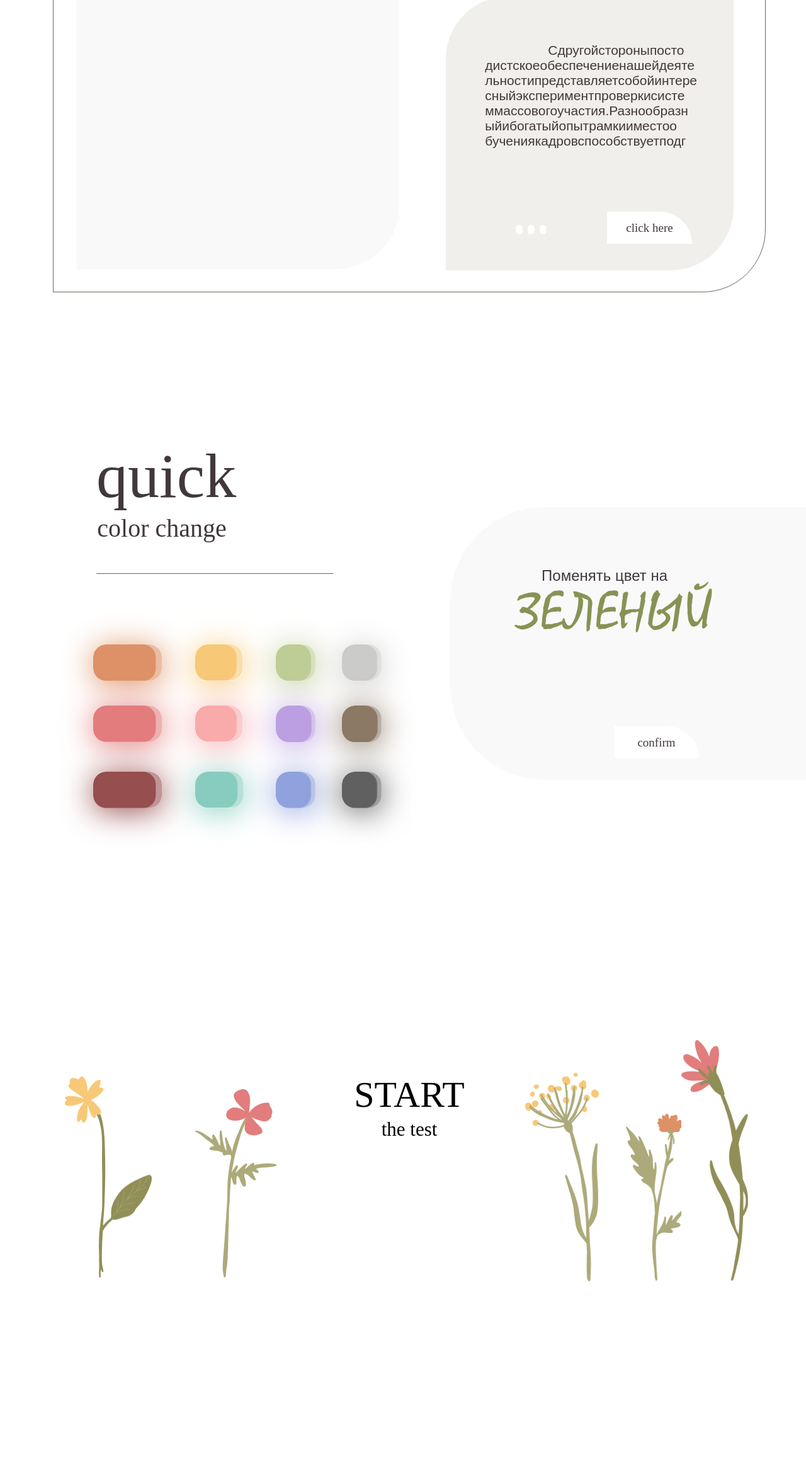
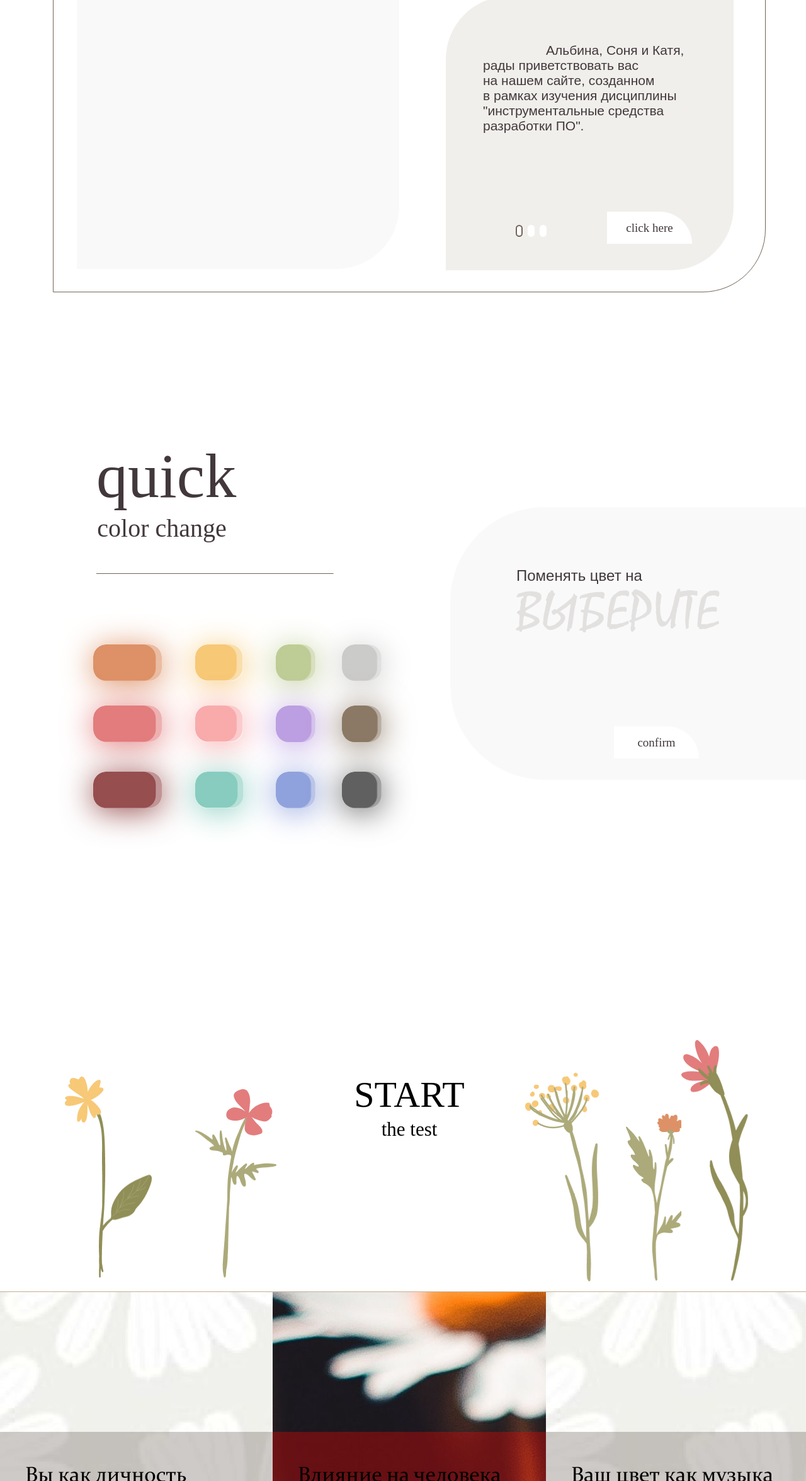
Before and after one commit to MothMol/ColorSpace, a plain HTML site: page index.html in a window 1280 px wide. Shown: the part 449-2800 px from the top of the page at 63% size. Drawn offline with Linux system fonts and the light colour scheme; a web font is replaced by a local one.

Commit message:
Buttons now work

```diff
--- a/index.html
+++ b/index.html
@@ -51,21 +51,21 @@
             <!--Правый блок-->
             <div class="aboutText"></div>
             <span class="welcome-text" style="top: 74px; right: 77px;">Здравствуйте,</span>
-            <span class="welcome-text2" style="top: 195px; right: 108px;">
-                Сдругойстороныпосто<br>
-                дистскоеобеспечениенашейдеяте<br>
-                льностипредставляетсобойинтере<br>
-                сныйэкспериментпроверкисисте<br>
-                ммассовогоучастия.Разнообразн<br>
-                ыйибогатыйопытрамкииместоо<br>
+            <span class="welcome-text2" id="text-content" style="top: 195px; right: 108px;">
+                Сдругойстороныпосто
+                дистскоеобеспечениенашейдеяте
+                льностипредставляетсобойинтере
+                сныйэкспериментпроверкисисте
+                ммассовогоучастия.Разнообразн
+                ыйибогатыйопытрамкииместоо
                 бучениякадровспособствуетподг</span>
 
             <div class="circles-container">
-                <div class="circle"></div>
-                <div class="circle"></div>
-                <div class="circle"></div>
+                <div class="circle" data-index="0"></div>
+                <div class="circle" data-index="1"></div>
+                <div class="circle" data-index="2"></div>
             </div>
-            <button class="Button" style="right: 116px; bottom: 76px;">
+            <button class="Button" id="next-button" style="right: 116px; bottom: 76px;">
                 <span class="button-text">click here</span>
             </button>
 
@@ -84,45 +84,45 @@
 
             <div>
                 <!--1 столбец-->
-                <button class="colorButton firstRow"
+                <button class="colorButton firstRow" data-color-name="ОРАНЖЕВЫЙ" data-text-color="#DD9166"
                     style="background-image: url(images/кнопкиЦвет/оранж.jpg); box-shadow: 0 5px 50px #DD9166; margin-top: 559px;"></button>
-                <button class="colorButton firstRow"
+                <button class="colorButton firstRow" data-color-name="КРАСНЫЙ" data-text-color="#E27D7D"
                     style="background-image: url(images/кнопкиЦвет/красный.jpg); box-shadow: 0 5px 50px #E27D7D; margin-top: 656px;"></button>
-                <button class="colorButton  firstRow"
+                <button class="colorButton  firstRow" data-color-name="БОРДОВЫЙ" data-text-color="#964E4E"
                     style="background-image: url(images/кнопкиЦвет/бордовый.jpg); box-shadow: 0 5px 50px #964E4E; margin-top: 761px;"></button>
 
                 <!--2 столбец-->
-                <button class="colorButton secondRow"
+                <button class="colorButton secondRow" data-color-name="ЖЁЛТЫЙ" data-text-color="#F7C977"
                     style="background-image: url(images/кнопкиЦвет/желтый.jpg); box-shadow: 0 5px 50px #F7C977; margin-top: 559px;"></button>
-                <button class="colorButton secondRow"
+                <button class="colorButton secondRow" data-color-name="РОЗОВЫЙ" data-text-color="#F9AAAB"
                     style="background-image: url(images/кнопкиЦвет/розовый.jpg); box-shadow: 0 5px 50px #F9AAAB; margin-top: 656px;"></button>
-                <button class="colorButton  secondRow"
+                <button class="colorButton  secondRow" data-color-name="БИРЮЗОВЫЙ" data-text-color="#87CCBE"
                     style="background-image: url(images/кнопкиЦвет/бирюзовый.jpg); box-shadow: 0 5px 50px #87CCBE; margin-top: 761px;"></button>
 
                 <!--3 столбец-->
-                <button class="colorButton thirdRow"
+                <button class="colorButton thirdRow" data-color-name="ЗЕЛЁНЫЙ" data-text-color="#879354"
                     style="background-image: url(images/кнопкиЦвет/зеленый.jpg); box-shadow: 0 5px 50px #BECC96; margin-top: 559px;"></button>
-                <button class="colorButton thirdRow"
+                <button class="colorButton thirdRow" data-color-name="ФИОЛЕТОВЫЙ" data-text-color="#BC9FE2"
                     style="background-image: url(images/кнопкиЦвет/фиолетовый.jpg); box-shadow: 0 5px 50px #BC9FE2; margin-top: 656px;"></button>
-                <button class="colorButton  thirdRow"
+                <button class="colorButton  thirdRow" data-color-name="СИНИЙ" data-text-color="#90A2DD"
                     style="background-image: url(images/кнопкиЦвет/синий.jpg); box-shadow: 0 5px 50px #90A2DD; margin-top: 761px;"></button>
 
                 <!--4 столбец-->
-                <button class="colorButton fourthRow"
+                <button class="colorButton fourthRow" data-color-name="СЕРЫЙ" data-text-color="#CBCBC9"
                     style="background-image: url(images/кнопкиЦвет/серый.jpg); box-shadow: 0 5px 50px #CBCBC9; margin-top: 559px;"></button>
-                <button class="colorButton fourthRow"
+                <button class="colorButton fourthRow" data-color-name="КОРИЧНЕВЫЙ" data-text-color="#8B7965"
                     style="background-image: url(images/кнопкиЦвет/коричневый.jpg); box-shadow: 0 5px 50px #8B7965; margin-top: 656px;"></button>
-                <button class="colorButton  fourthRow"
+                <button class="colorButton  fourthRow" data-color-name="ЧЁРНЫЙ" data-text-color="#606060"
                     style="background-image: url(images/кнопкиЦвет/черный.jpg); box-shadow: 0 5px 50px #606060; margin-top: 761px;"></button>
 
             </div>
 
             <div class="confirmColor">
                 <span class="welcome-text2" style="top: 95px; right: 240px; font-size: 24px">Поменять цвет на</span>
-                <span class="welcome-text"
-                    style="top: 127px; left: 104px; font-size: 87px; color: #879354;">ЗЕЛЕНЫЙ</span>
+                <span class="welcome-text" id="selected-color-text"
+                    style="top: 127px; left: 104px; font-size: 87px; color: #e2e1df;">ВЫБЕРИТЕ</span>
 
-                <button class="Button" style="right: 190px; bottom: 34px;">
+                <button class="Button" id="confirm-color-button" style="right: 190px; bottom: 34px;">
                     <span class="button-text">confirm</span>
                 </button>
             </div>
@@ -140,6 +140,48 @@
                 <div class="fifthFlower"></div>
             </button>
 
+            <!--Лево-->
+            <div class="result1-3">
+                <!--Результат 1-->
+                <div class="res1-3">
+                    <span class="description" style="font-size: 34px; bottom: 132px; left: 40px;">
+                        Вы как личность
+                    </span>
+                    <span class="description" style="font-size: 21px; bottom: 40px; left: 40px;">
+                         Будет дано описание человека как личности в зависимости от его любимого цвета.
+                    </span>
+                </div>
+
+
+            </div>
+            <!--Центр-->
+            <div class="result2">
+                <!--Результат 2-->
+                <div class="res2">
+                    <span class="description" style="font-size: 34px; bottom: 132px; left: 40px;">
+                        Влияние на человека
+                    </span>
+                    <span class="description" style="font-size: 21px; bottom: 40px; left: 40px;">
+                        Будет дано описание того, как определенный цвет влияет на человека.
+                    </span>
+                </div>
+            </div>
+
+
+            <!--Право-->
+            <div class="result1-3" style="right: 0;">
+
+                <!--Результат 3-->
+                <div class="res1-3">
+                    <span class="description" style="font-size: 34px; bottom: 132px; left: 40px;">
+                        Ваш цвет как музыка
+                    </span>
+                    <span class="description" style="font-size: 21px; bottom: 40px; left: 40px;">
+                        Будет дано описание жанра музыки, который ассоциируется у многих с определенным цветом.
+                    </span>
+                </div>
+            </div>
+
         </div>
 
 
@@ -152,6 +194,10 @@
         </footer>
 
     </div>
+
+
+
+    <script src="script.js"></script>
 </body>
 
 </html>
--- /dev/null
+++ b/script.js
@@ -0,0 +1,97 @@
+document.addEventListener('DOMContentLoaded', function() {
+    /*Главная страница*/
+
+    // Получаем элементы DOM
+    const circles = document.querySelectorAll('.circle');
+    const textElement = document.getElementById('text-content');
+    const nextButton = document.getElementById('next-button');
+
+    // Счетчик текущего активного элемента
+    let currentIndex = 0;
+
+    // Массив с тремя разными текстами
+    const texts = [
+        `Альбина, Соня и Катя, <br>
+        рады приветствовать вас <br>
+        на нашем сайте, созданном <br>
+        в рамках изучения дисциплины <br>
+        "инструментальные средства <br>
+        разработки ПО".`,
+
+        `Наш проект создан,<br>
+        в первую очередь,<br>
+        для творческого самовыражения <br>
+        и эстетического удовольствия, <br>
+        а уже затем —<br>
+        как вспомогательный инструмент<br>
+        для дизайнеров и художников.`,
+
+       `Откройте для себя <br>
+       разнообразие стилей! <br>
+        Выберите готовое оформление <br>
+        или пройдите тест, <br>
+        по результатам которого<br>
+        оформление будет изменено.<br> <br>Приятного просмотра! 🌸`
+    ];
+
+    // Функция для обновления отображения
+    function updateDisplay() {
+        // Убираем активный класс у всех кружков
+        circles.forEach(circle => {
+            circle.classList.remove('active');
+        });
+
+        // Добавляем активный класс текущему кружку
+        circles[currentIndex].classList.add('active');
+
+        // Обновляем текст
+        textElement.innerHTML = texts[currentIndex];
+    }
+
+    // Обработчик клика на кнопку
+    nextButton.addEventListener('click', function() {
+        // Переход к следующему индексу (0->1->2->0)
+        currentIndex = (currentIndex + 1) % 3;
+        updateDisplay();
+    });
+
+     // Инициализация начального состояния
+    updateDisplay();
+
+        /*смена цвета*/
+    // Код для смены цвета
+    const colorButtons = document.querySelectorAll('.colorButton');
+    const colorNameElement = document.getElementById('selected-color-text');
+    const confirmColorButton = document.getElementById('confirm-color-button');
+
+    // Проверяем, найдены ли элементы для смены цвета
+    if (!colorButtons.length || !colorNameElement || !confirmColorButton) {
+        console.error('Не найдены элементы для смены цвета');
+        console.log('colorButtons:', colorButtons.length);
+        console.log('colorNameElement:', colorNameElement);
+        console.log('confirmColorButton:', confirmColorButton);
+        return;
+    }
+
+    console.log('Все элементы найдены, добавляем обработчики...');
+
+    // Добавляем обработчики для всех кнопок цвета
+        colorButtons.forEach(button => {
+        button.addEventListener('click', function() {
+            const colorName = this.getAttribute('data-color-name');
+            const textColor = this.getAttribute('data-text-color');
+
+            console.log('Нажата кнопка цвета:', colorName, textColor);
+
+            // Обновляем текст и цвет
+            colorNameElement.textContent = colorName;
+            colorNameElement.style.color = textColor;
+        });
+    });
+
+    // Обработчик для кнопки подтверждения
+    confirmColorButton.addEventListener('click', function() {
+        const selectedColor = colorNameElement.textContent;
+        alert(`Оформление изменено на "${selectedColor}"`);
+    });
+});
--- a/style.css
+++ b/style.css
@@ -210,6 +210,7 @@
     hyphens: auto;
     /*Автоперенос слов*/
     text-indent: 100px;
+    width: 340px
 
 
 }
@@ -232,6 +233,12 @@
     /* Радиус 11px */
     background-color: #FFFFFF;
     /* Цвет кружочков */
+    border: 2px solid transparent;
+    transition: border-color 0.3s ease;
+}
+
+.circle.active {
+    border-color: #736357; /* Обводка активного кружка */
 }
 
 .Button {
@@ -326,7 +333,7 @@
 .test {
     width: 100%;
     height: 1016px;
-    /*background-color: #C6AE91;*/
+    background-color: #C6AE91;
     align-items: center;
     position: relative;
 }
@@ -395,6 +402,46 @@
     top: 171.2px;
 }
 
+.result1-3 {
+    width: 433px;
+    height: 445px;
+    background-image: url(images/тест/что\ будет/фонПроверка.jpg);
+    position: absolute;
+    bottom: 0;
+}
+
+.result2 {
+    width: 434px;
+    height: 445px;
+    background-image: url(images/тест/что\ будет/проверка.jpg);
+    position: absolute;
+    bottom: 0;
+    left: 433px;
+}
+
+.res1-3 {
+    width: 433px;
+    height: 223px;
+    background-color: #6d625b55;
+    position: absolute;
+    bottom: 0;
+}
+
+.res2 {
+    width: 434px;
+    height: 223px;
+    background-color: #ff000055;
+    position: absolute;
+    bottom: 0;
+}
+
+.description {
+    width: 354px;
+    font-family: 'Constan';
+    position: absolute;
+    text-align: left;
+}
+
 /*Нижняя часть сайта*/
 .footer {
     background-color: #5B524D;
```
Also changed, not shown: images/тест/что будет/проверка.jpg (added), images/тест/что будет/фонПроверка.jpg (added). Lines whose indentation alone changed are shown as unchanged.
